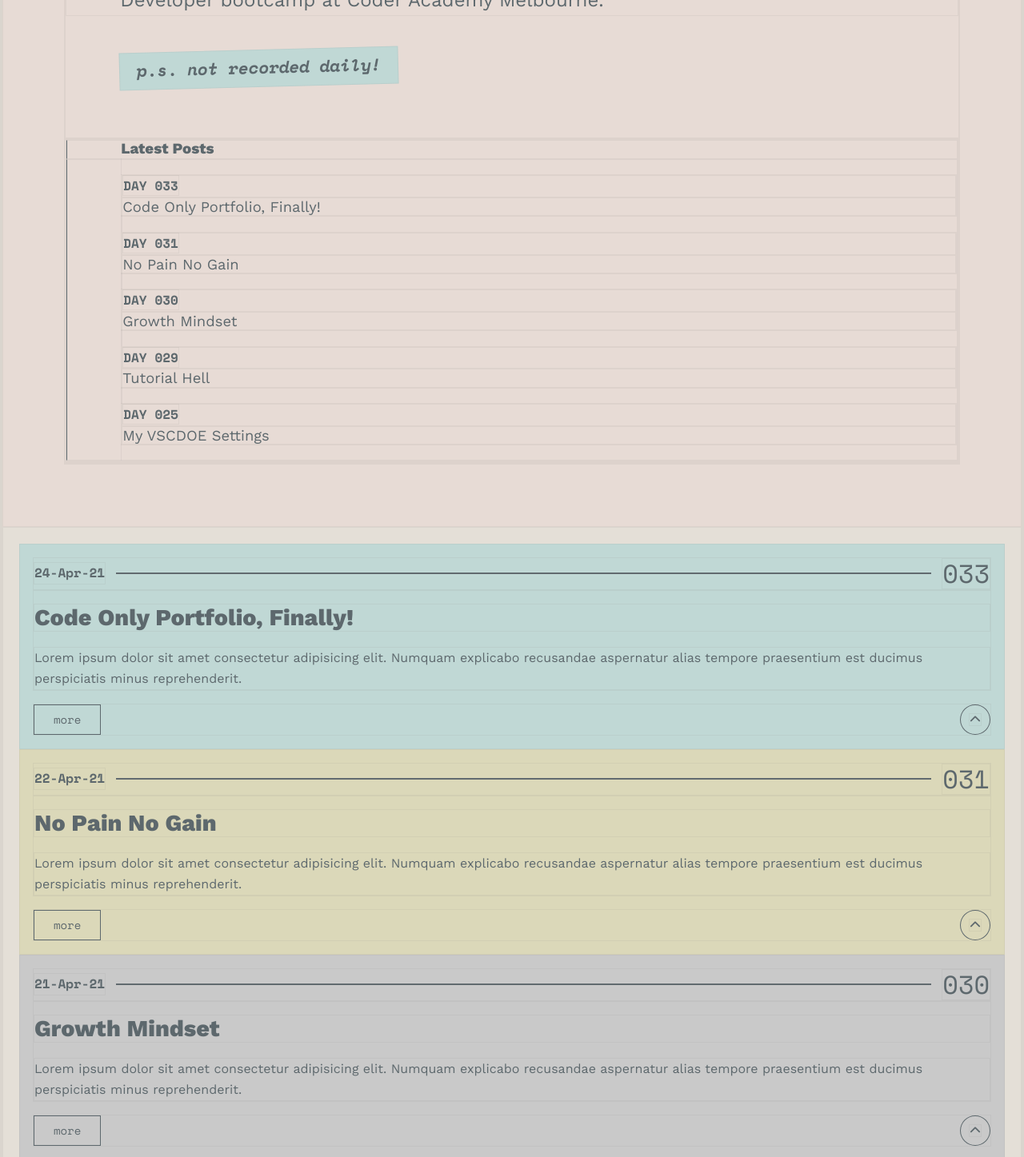
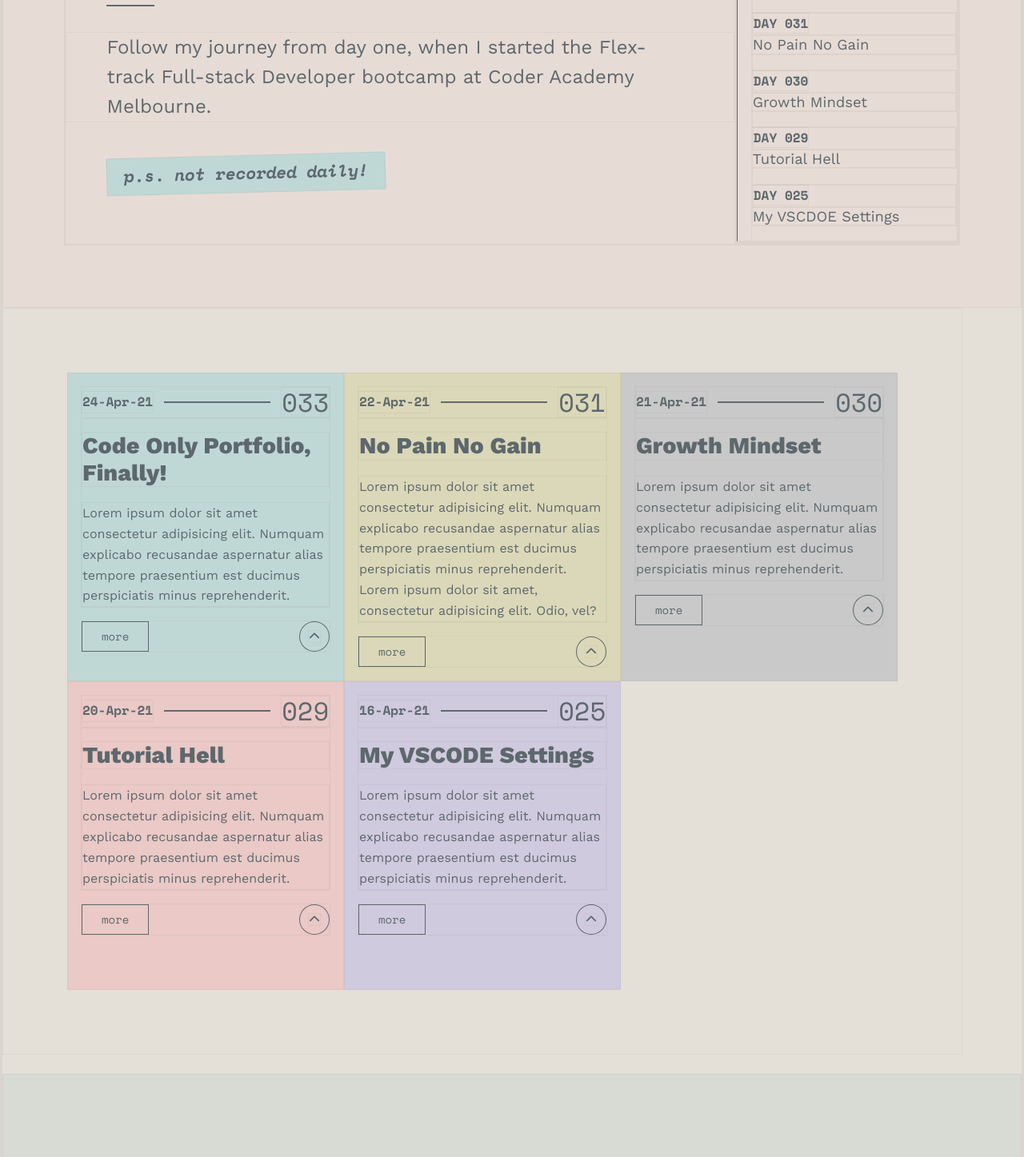
Before and after one commit to a-sh-dev/T1A2_Portfolio, a plain HTML site: page src/journal.html in a window 1280 px wide. Shown: the part 573-2020 px from the top of the page at 80% size. Drawn offline with nearby package versions, Linux system fonts and the light colour scheme.

Commit message:
Implement grid layout to journal.html, update README

```diff
--- a/src/css/components/_img.scss
+++ b/src/css/components/_img.scss
@@ -46,9 +46,11 @@
 
 
 
-// * Nav menu__item
+// * Nav menu__item - transition
 
 .menu__item {
+
+  transition: $transition-std;
 
   &:hover {
     opacity: 0.85;
--- a/src/css/layout/_base.scss
+++ b/src/css/layout/_base.scss
@@ -85,10 +85,29 @@ html {
 
   }
 
+  &__col-right {
+
+    align-self: end;
+
+  }
+
+  // * 3 columns grid
+  // * Used in journal top
+
+  &-3col {
+
+    display: grid;
+    grid-template-columns: repeat(4, 1fr);
+
+    @include xs-screen {
+      grid-template-columns: 1fr;
+    }
+
+  }
 
 
   &__col-span {
-    grid-column: span;
+    grid-column: span 3;
   }
 
   &__col-left {
--- a/src/css/layout/_footer.scss
+++ b/src/css/layout/_footer.scss
@@ -33,7 +33,7 @@ footer {
 
 
 .btm-c {
-  margin: 0 auto;
+  margin: 1.5rem auto;
   width: 100%;
   padding: $padding-main 0;
   // display: flex;
--- a/src/css/layout/_main.scss
+++ b/src/css/layout/_main.scss
@@ -101,6 +101,7 @@ main {
 
   border-left: 1px solid $dark-color;
   padding-left: $padding-main;
+  padding-top: 1rem;
 
   @include xs-screen {
 
--- a/src/css/layout/_nav.scss
+++ b/src/css/layout/_nav.scss
@@ -23,6 +23,7 @@ nav {
 
 // ** based on = mobile first < med < lrg screen
 // !! Sadly can't use calc() for media quieries!
+
 $logo-size: 70px;
 $menu-item-size: 38px;
 
@@ -83,7 +84,7 @@ $menu-item-size: 38px;
 
 // Original flex layout attempt
 
-.main-nav {
+.main-nav-old {
   position: sticky;
   width: 100%;
   top: 0;
--- a/src/css/pages/_journal.scss
+++ b/src/css/pages/_journal.scss
@@ -8,8 +8,31 @@
 // * JOURNAL POSTS / CARDS
 
 .journal-c {
+  max-width: 1200px;
+  padding: 1.25rem;
 
-  padding: 1.25rem;
+  // * Grid layout
+  display: grid;
+  grid-template-columns: 1fr;
+
+  @include med-screen {
+
+    grid-template-columns: repeat(2, 1fr);
+    grid-template-rows: repeat(2, 1fr);
+
+    padding: $padding-med;
+
+  }
+
+  @include lrg-screen {
+
+    grid-template-columns: repeat(auto-fill, minmax(320px, 1fr));
+    grid-template-rows: repeat(2, 1fr);
+
+    padding: $padding-lrg;
+
+  }
+
 
   &__card-1-txt {
     padding: 1rem;
@@ -74,10 +97,20 @@
 
   // * CARD COLORS
 
-  &-teal { background-color: $teal; }
-  &-olive { background-color: $olive; }
-  &-pink { background-color: $pink; }
-  &-purple { background-color: $purple; }
-  &-cool-grey { background-color: $cool-grey; }
+  &-teal { background-color: rgba($teal, 1); }
+  &-olive { background-color: rgba($olive, 1); }
+  &-pink { background-color: rgba($pink, 1); }
+  &-purple { background-color: rgba($purple, 1); }
+  &-cool-grey { background-color: rgba($cool-grey, 1); }
 
 }
+
+// * Individual journal cards / posts
+
+// .grid-item {
+
+//   &__span-2 {
+//     ;
+//   }
+
+// }
--- a/src/journal.html
+++ b/src/journal.html
@@ -22,6 +22,7 @@
         <ul class="top-c__nav-menu">
           <li class="top-c__nav-menu__item menu__item"><a href="index.html"><img src="img/btn_nav_home_dark.svg" alt="Home"></a></li>
           <li class="top-c__nav-menu__item menu__item"><a href="info.html"><img src="img/btn_nav_info_dark.svg" alt="Info"></a></li>
+          <li class="top-c__nav-menu__item menu__item" style= "display: none"><a href="journal.html"><img src="img/btn_nav_journal_dark.svg" alt="Journal"></a></li>
           <li class="top-c__nav-menu__item menu__item"><a href="contact.html"><img src="img/btn_nav_contact_dark.svg" alt="Contact"></a></li>
         </ul>
       </nav>
@@ -87,7 +88,7 @@
     <section class="journal-c">
 
       <!-- POST 1 -->
-      <article class="journal-c__card-1-txt card-teal">
+      <article class="journal-c__card-1-txt card-teal grid-item__span-2">
         <div class="journal-c__card-1-txt__top">
           <h5 class="card-date">24-Apr-21</h5>
           <div class="hr-line hr-line-card"></div>
@@ -97,7 +98,7 @@
           <h1 class="card-title">Code only Portfolio, finally!</h1>
           <p class="card-body">Lorem ipsum dolor sit amet consectetur adipisicing elit. Numquam explicabo recusandae aspernatur alias tempore praesentium est ducimus perspiciatis minus reprehenderit.</p>
         </div>
-        <div class="journal-c__card-1-txt__btm"><a href="#" class="btn-sqr-card">more</a><a href="#mid-c" class="btn-circle"><i class="fas fa-chevron-up"></i></a></div>
+        <div class="journal-c__card-1-txt__btm"><a href="#" class="btn-sqr-card">more</a><a href="#mid-c" class="btn-circle btn-circle-up"><i class="fas fa-chevron-up"></i></a></div>
       </article>
 
       <!-- POST 2 -->
@@ -109,9 +110,9 @@
         </div>
         <div class="journal-c__card-1-txt__mid">
           <h1 class="card-title">No pain no gain</h1>
-          <p class="card-body">Lorem ipsum dolor sit amet consectetur adipisicing elit. Numquam explicabo recusandae aspernatur alias tempore praesentium est ducimus perspiciatis minus reprehenderit.</p>
+          <p class="card-body">Lorem ipsum dolor sit amet consectetur adipisicing elit. Numquam explicabo recusandae aspernatur alias tempore praesentium est ducimus perspiciatis minus reprehenderit. Lorem ipsum dolor sit amet, consectetur adipisicing elit. Odio, vel?</p>
         </div>
-        <div class="journal-c__card-1-txt__btm"><a href="#" class="btn-sqr-card">more</a><a href="#mid-c" class="btn-circle"><i class="fas fa-chevron-up"></i></a></div>
+        <div class="journal-c__card-1-txt__btm"><a href="#" class="btn-sqr-card">more</a><a href="#mid-c" class="btn-circle btn-circle-up"><i class="fas fa-chevron-up"></i></a></div>
       </article>
 
       <!-- POST 3 -->
@@ -125,7 +126,7 @@
           <h1 class="card-title">Growth Mindset</h1>
           <p class="card-body">Lorem ipsum dolor sit amet consectetur adipisicing elit. Numquam explicabo recusandae aspernatur alias tempore praesentium est ducimus perspiciatis minus reprehenderit.</p>
         </div>
-        <div class="journal-c__card-1-txt__btm"><a href="#" class="btn-sqr-card">more</a><a href="#mid-c" class="btn-circle"><i class="fas fa-chevron-up"></i></a></div>
+        <div class="journal-c__card-1-txt__btm"><a href="#" class="btn-sqr-card">more</a><a href="#mid-c" class="btn-circle btn-circle-up"><i class="fas fa-chevron-up"></i></a></div>
       </article>
 
       <!-- POST 4 -->
@@ -139,7 +140,7 @@
           <h1 class="card-title">Tutorial Hell</h1>
           <p class="card-body">Lorem ipsum dolor sit amet consectetur adipisicing elit. Numquam explicabo recusandae aspernatur alias tempore praesentium est ducimus perspiciatis minus reprehenderit.</p>
         </div>
-        <div class="journal-c__card-1-txt__btm"><a href="#" class="btn-sqr-card">more</a><a href="#mid-c" class="btn-circle"><i class="fas fa-chevron-up"></i></a></div>
+        <div class="journal-c__card-1-txt__btm"><a href="#" class="btn-sqr-card">more</a><a href="#mid-c" class="btn-circle btn-circle-up"><i class="fas fa-chevron-up"></i></a></div>
       </article>
 
       <!-- POST 5 -->
@@ -153,7 +154,7 @@
           <h1 class="card-title">My VSCODE Settings</h1>
           <p class="card-body">Lorem ipsum dolor sit amet consectetur adipisicing elit. Numquam explicabo recusandae aspernatur alias tempore praesentium est ducimus perspiciatis minus reprehenderit.</p>
         </div>
-        <div class="journal-c__card-1-txt__btm"><a href="#" class="btn-sqr-card">more</a><a href="#mid-c" class="btn-circle"><i class="fas fa-chevron-up"></i></a></div>
+        <div class="journal-c__card-1-txt__btm"><a href="#" class="btn-sqr-card">more</a><a href="#mid-c" class="btn-circle btn-circle-up"><i class="fas fa-chevron-up"></i></a></div>
       </article>
     </section>
 
```
Also changed, not shown: src/contact.html (added, +76 -0 lines), src/css/pages/_contact.scss (+4 -4 lines), src/css/style.css, 2 other files.
